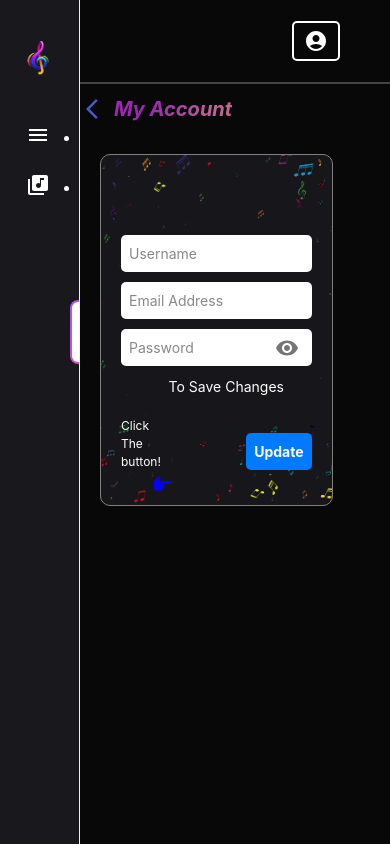
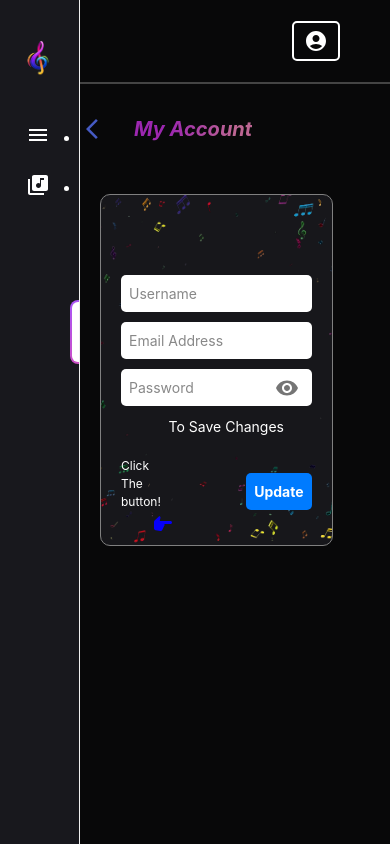
Before and after one commit to MinahilNaseer/Music-Player, a React (Create React App) app: page /account in a window 390 px wide. Shown: the top 844 px of the page. Built offline with nearby package versions, Linux system fonts and the light colour scheme; no server answers.

Commit message:
small changes

```diff
--- a/src/pages/library.css
+++ b/src/pages/library.css
@@ -402,12 +402,14 @@ input:focus {
     word-break: break-word;
   }
   .account-button {
+
     padding: 8px;
     font-size: 14px;
     width: auto; /* Allow button width to adjust based on content */
   }
 
   .moving-icon {
+    display: flex;
     animation: moveIcon 4s infinite;
   }
   .account-form p {
@@ -420,7 +422,7 @@ input:focus {
   .heading-track-det {
     font-size: 20px;
     text-align: center;
-    margin: 10px;
+    margin: 30px;
     word-break: break-word;
   }
 }
```
